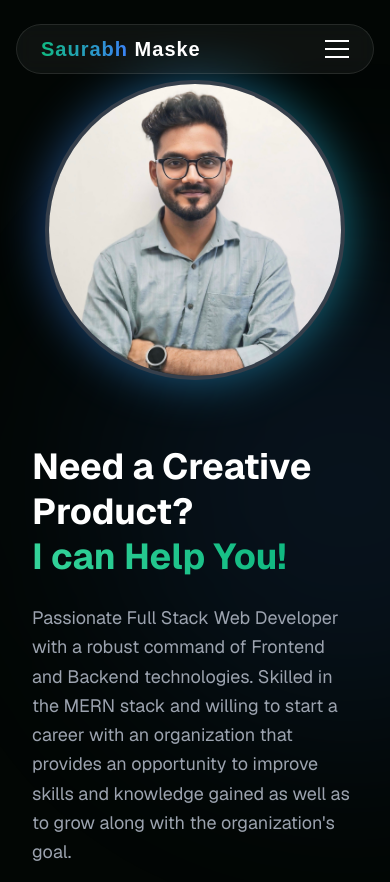
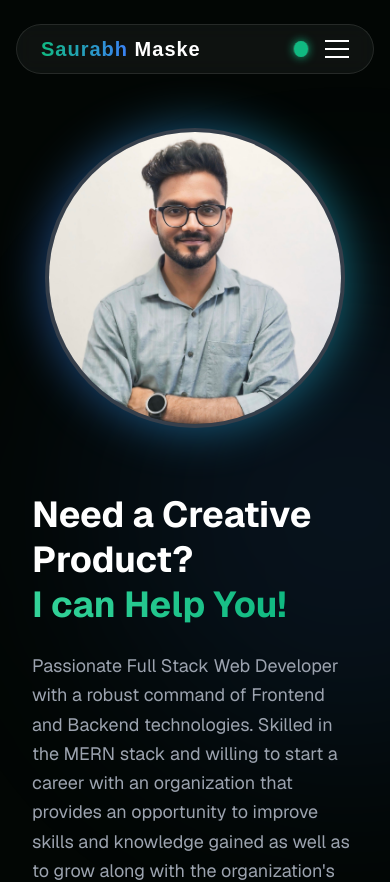
Before and after one commit to mrsaurabhmaske/new-portfolio, a Next.js app: page /about in a window 390 px wide. Shown: the top 882 px of the page. Built offline with nearby package versions, Linux system fonts and the light colour scheme; a web font is replaced by a local one.

Commit message:
Moved Theme Toggle to outside of hamburger menu in mobile view

```diff
--- a/app/about/about.module.scss
+++ b/app/about/about.module.scss
@@ -4,7 +4,7 @@
     display: flex;
     align-items: center;
     justify-content: center;
-    padding: 5rem 2rem 2rem; // pt-20 p-8
+    padding: 8rem 2rem 2rem; // Increased top padding for mobile navbar clearance
     font-family: var(--font-geist-sans);
     position: relative;
     overflow: hidden;
--- a/app/context/ThemeContext.tsx
+++ b/app/context/ThemeContext.tsx
@@ -2,7 +2,7 @@
 
 import React, { createContext, useContext, useEffect, useState } from "react";
 
-type Theme = "purple" | "red" | "green";
+type Theme = "purple" | "red" | "green" | "yellow";
 
 interface ThemeContextType {
   theme: Theme;
--- a/app/globals.scss
+++ b/app/globals.scss
@@ -62,6 +62,36 @@
     --btn-secondary-border: rgba(245, 158, 11, 0.5);
     --btn-secondary-hover-border: #fbbf24;
     --btn-secondary-hover-shadow: rgba(245, 158, 11, 0.3);
+}
+
+[data-theme='yellow'] {
+    --background: #1a1a05;              /* Very Dark Yellow/Olive */
+    --color-accent-primary: #eab308;    /* Yellow-500 */
+    --color-accent-hover: #ca8a04;      /* Yellow-600 */
+    --color-accent-secondary: #facc15;  /* Yellow-400 */
+    --color-border-focus: #ca8a04;      /* Yellow-600 */
+
+    --primary-gradient: linear-gradient(90deg, #EAB308 0%, #F97316 100%); /* Yellow to Orange */
+    --secondary-gradient: linear-gradient(90deg, #FDE047 0%, #FDBA74 100%);
+
+    --glow-primary: rgba(234, 179, 8, 0.3);    /* Yellow-500/30 */
+    --glow-secondary: rgba(250, 204, 21, 0.3); /* Yellow-400/30 */
+
+    /* Component Variables (Yellow) */
+    --text-secondary: #9ca3af;
+    --nav-accent-color: #eab308; /* Yellow-500 */
+
+    /* Button: Primary */
+    --btn-primary-bg: linear-gradient(to right, rgba(234, 179, 8, 0.2), rgba(249, 115, 22, 0.2));
+    --btn-primary-border: rgba(234, 179, 8, 0.5);
+    --btn-primary-hover-border: #facc15;
+    --btn-primary-hover-shadow: rgba(234, 179, 8, 0.3);
+
+    /* Button: Secondary */
+    --btn-secondary-bg: linear-gradient(to right, rgba(249, 115, 22, 0.2), rgba(253, 186, 116, 0.2));
+    --btn-secondary-border: rgba(249, 115, 22, 0.5);
+    --btn-secondary-hover-border: #fbbf24;
+    --btn-secondary-hover-shadow: rgba(249, 115, 22, 0.3);
 }
 
 [data-theme='purple'] {
--- a/components/Navbar.module.scss
+++ b/components/Navbar.module.scss
@@ -102,6 +102,17 @@
     }
 }
 
+.mobileActions {
+    display: flex;
+    align-items: center;
+    gap: 1rem;
+    z-index: 50;
+
+    @media (min-width: 768px) {
+        display: none;
+    }
+}
+
 .mobileButton {
     display: block; // default
     color: white;
@@ -113,10 +124,6 @@
 
     &:focus {
         outline: none;
-    }
-
-    @media (min-width: 768px) {
-        display: none; // md:hidden
     }
 }
 
@@ -146,11 +153,15 @@
         transition: background-color 0.3s ease, box-shadow 0.3s ease;
     }
 
-    // Tooltip styles
+    // Tooltip styles - Only visible on desktop
     position: relative;
 
     &::after {
         content: attr(data-tooltip);
+        display: none; // Hidden by default (mobile)
+
+        @media (min-width: 768px) {
+            display: block; // Visible on desktop
             position: absolute;
             top: 130%;
             left: 50%;
@@ -168,6 +179,7 @@
             border: 1px solid var(--glass-border);
             box-shadow: 0 4px 6px rgba(0,0,0,0.1);
             z-index: 60;
+        }
     }
 
     &:hover::after {
--- a/components/Navbar.tsx
+++ b/components/Navbar.tsx
@@ -13,8 +13,9 @@
   const { theme, setTheme } = useTheme();
 
   const cycleTheme = () => {
-    if (theme === "green") setTheme("red");
-    else if (theme === "red") setTheme("purple");
+    if (theme === "green") setTheme("purple");
+    else if (theme === "purple") setTheme("red");
+    else if (theme === "red") setTheme("yellow");
     else setTheme("green");
   };
 
@@ -67,7 +68,16 @@
           </button>
         </div>
 
-        {/* Mobile Hamburger Button */}
+        {/* Mobile Actions (Toggle + Hamburger) */}
+        <div className={styles.mobileActions}>
+          <button
+            className={styles.themeToggle}
+            onClick={cycleTheme}
+            aria-label="Toggle Theme"
+          >
+            <div className={styles.toggleIcon} />
+          </button>
+
           <button
             className={styles.mobileButton}
             onClick={() => setIsOpen(!isOpen)}
@@ -87,6 +97,7 @@
               />
             </div>
           </button>
+        </div>
       </div>
 
       {/* Mobile Menu Overlay */}
@@ -118,16 +129,6 @@
               <Link href="/resume.pdf" className={styles.mobileLink}>
                 Resume
               </Link>
-
-              <button
-                className={styles.themeToggle}
-                onClick={cycleTheme}
-                aria-label="Toggle Theme"
-                data-tooltip="Click to Toggle Theme"
-                style={{ marginTop: "1rem", transform: "scale(1.2)" }}
-              >
-                <div className={styles.toggleIcon} />
-              </button>
             </div>
           </motion.div>
         )}
```
Lines whose indentation alone changed are shown as unchanged.
